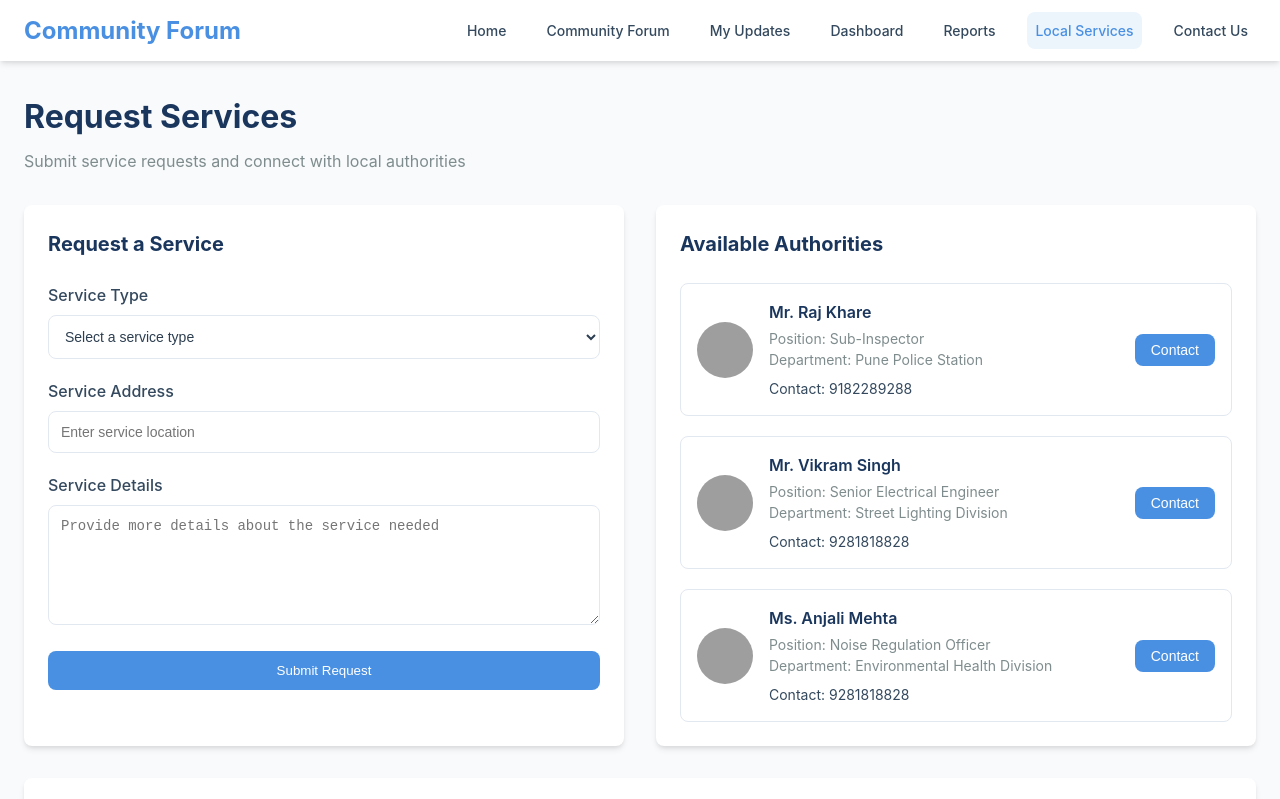
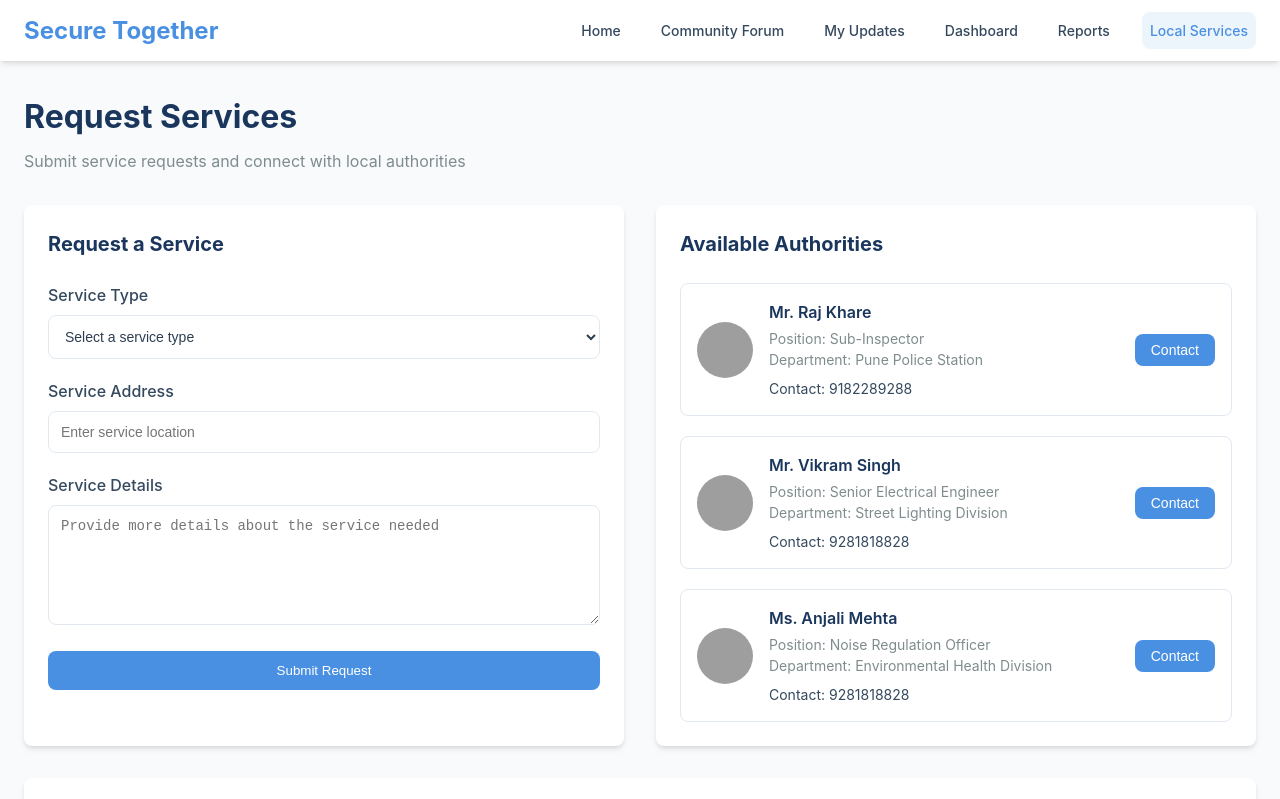
Before and after one commit to ishwariiic/Secure-Together, a plain HTML site: page local-services.html in a window 1280 px wide. Shown: the top 799 px of the page. Drawn offline with nearby package versions, Linux system fonts and the light colour scheme; grey boxes are pictures that could not be loaded.

Commit message:
Update local-services.html

```diff
--- a/local-services.html
+++ b/local-services.html
@@ -3,7 +3,7 @@
 <head>
   <meta charset="UTF-8">
   <meta name="viewport" content="width=device-width, initial-scale=1.0">
-  <title>Local Services - Community Forum</title>
+  <title>Local Services </title>
   <link rel="stylesheet" href="https://unpkg.com/leaflet@1.9.4/dist/leaflet.css" integrity="sha256-p4NxAoJBhIIN+hmNHrzRCf9tD/miZyoHS5obTRR9BMY=" crossorigin=""/>
   <style>
     :root {
@@ -387,16 +387,16 @@
   <nav class="navbar">
     <div class="nav-container">
       <div class="nav-brand">
-        <h1>Community Forum</h1>
+        <h1>Secure Together</h1>
       </div>
       <div class="nav-links">
         <a href="index.html" class="nav-link">Home</a>
-        <a href="#" class="nav-link">Community Forum</a>
+        <a href="community.html" class="nav-link">Community Forum</a>
         <a href="my-updates.html" class="nav-link">My Updates</a>
         <a href="dashboard.html" class="nav-link">Dashboard</a>
-        <a href="#" class="nav-link">Reports</a>
+        <a href="reports.html" class="nav-link">Reports</a>
         <a href="local-services.html" class="nav-link active">Local Services</a>
-        <a href="#" class="nav-link">Contact Us</a>
+
       </div>
     </div>
   </nav>
```
